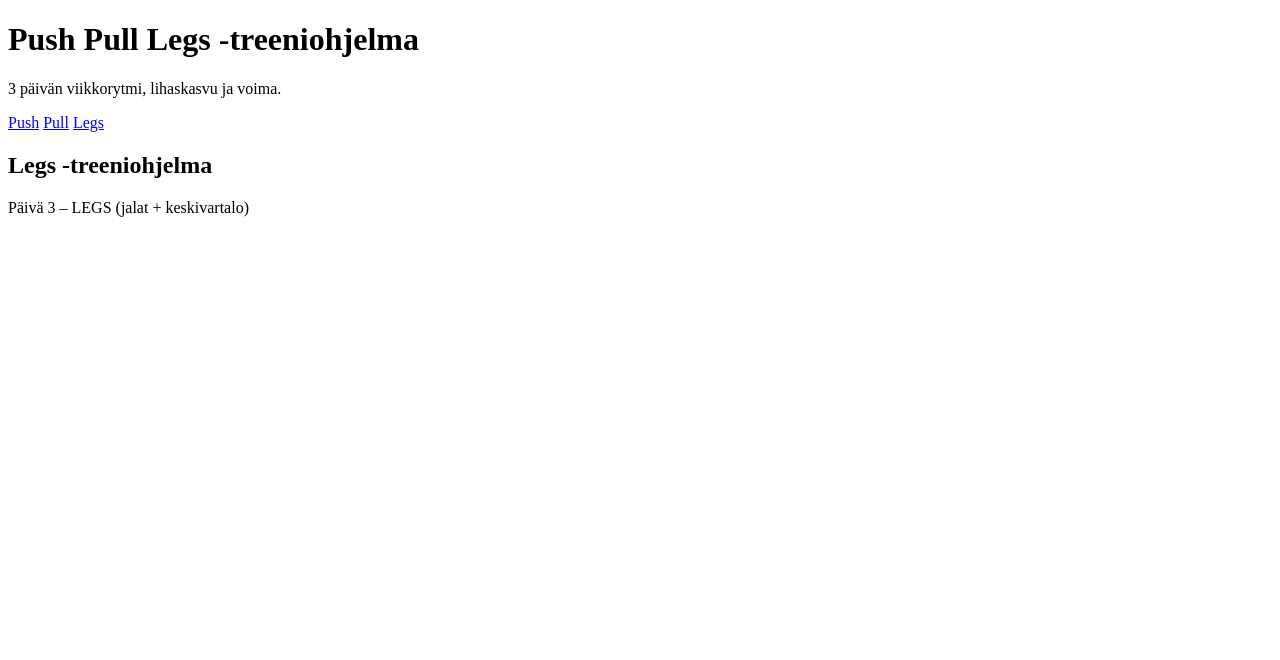
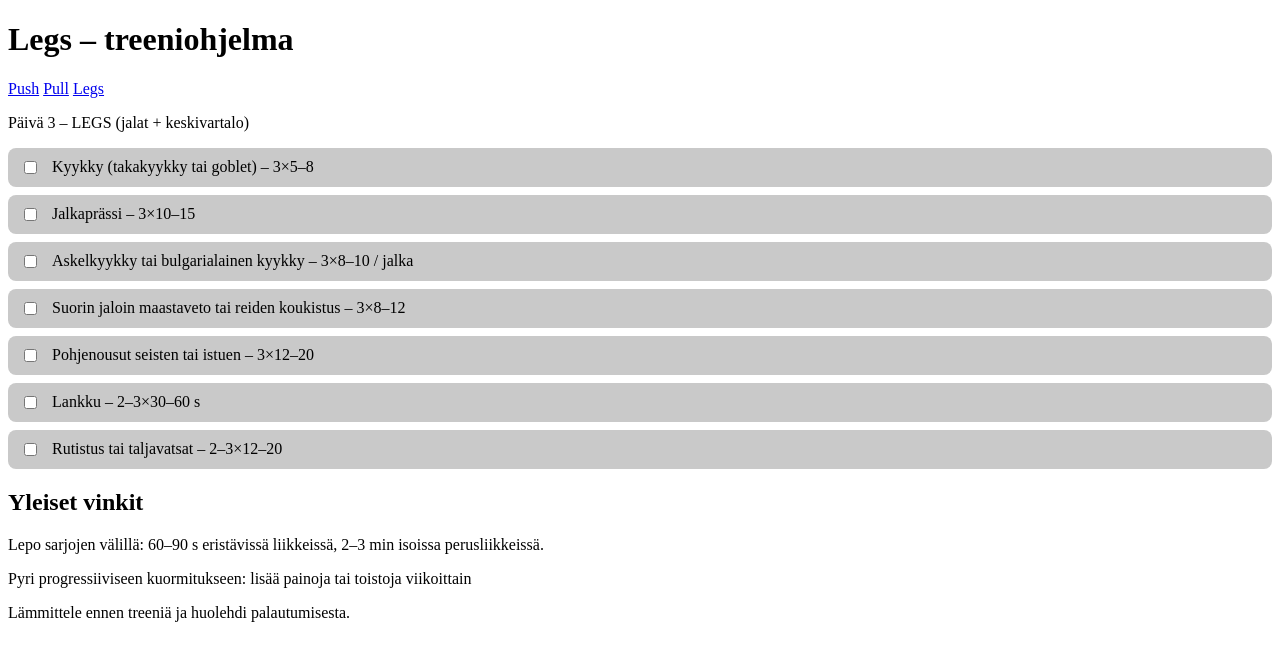
Before and after one commit to Leevisaajoranta/treeniohjelma, a plain HTML site: page legs.html in a window 1280 px wide. Drawn offline with Linux system fonts and the light colour scheme.

Commit message:
muiden sivujen teko

```diff
--- a/legs.html
+++ b/legs.html
@@ -1,8 +1,15 @@
 <!DOCTYPE html>
 <html lang="fi">
+<head>
+  <meta charset="UTF-8">
+  <title>Push-treeniohjelma</title>
+  <link rel="stylesheet" href="treeniohjelma.css">
+</head>
+
+<body>
+
   <header>
-      <h1>Push Pull Legs -treeniohjelma</h1>
-        <p>3 päivän viikkorytmi, lihaskasvu ja voima.</p>
+    <h1>Legs – treeniohjelma</h1>
   </header>
 
   <nav>
@@ -10,8 +17,54 @@
     <a href="pull.html">Pull</a>
     <a href="legs.html">Legs</a>
   </nav>
-    <body>
-        <h2>Legs -treeniohjelma</h2>
+
+  <main>
     <p>Päivä 3 – LEGS (jalat + keskivartalo)</p>
+
+    <section class="exercise-group">
+
+      <label>
+        <input type="checkbox" data-id="legs-kyykky">
+         Kyykky (takakyykky tai goblet) – 3×5–8
+      </label>
+
+      <label>
+        <input type="checkbox" data-id="legs-prässi">
+        Jalkaprässi – 3×10–15
+      </label>
+
+      <label>
+        <input type="checkbox" data-id="legs-kyykky">
+        Askelkyykky tai bulgarialainen kyykky – 3×8–10 / jalka
+      </label>
+
+      <label>
+        <input type="checkbox" data-id="legs-maastaveto">
+        Suorin jaloin maastaveto tai reiden koukistus – 3×8–12
+      </label>
+
+      <label>
+        <input type="checkbox" data-id="legs-nousut">
+        Pohjenousut seisten tai istuen – 3×12–20
+      </label>
+
+      <label>
+        <input type="checkbox" data-id="legs-lankku">
+        Lankku – 2–3×30–60 s
+      </label>
+
+      <label>
+        <input type="checkbox" data-id="legs-rutistus">
+        Rutistus tai taljavatsat – 2–3×12–20
+      </label>
+
+    </section>
+  </main>
+
+    <h2>Yleiset vinkit</h2>
+        <p>Lepo sarjojen välillä: 60–90 s eristävissä liikkeissä, 2–3 min isoissa perusliikkeissä.</p>
+        <p>Pyri progressiiviseen kuormitukseen: lisää painoja tai toistoja viikoittain</p>
+        <p>Lämmittele ennen treeniä ja huolehdi palautumisesta.</p>
+
 </body>
 </html>
```
Also changed, not shown: pull.html (+53 -5 lines), push.html (+5 -1 lines). Lines whose indentation alone changed are shown as unchanged.
